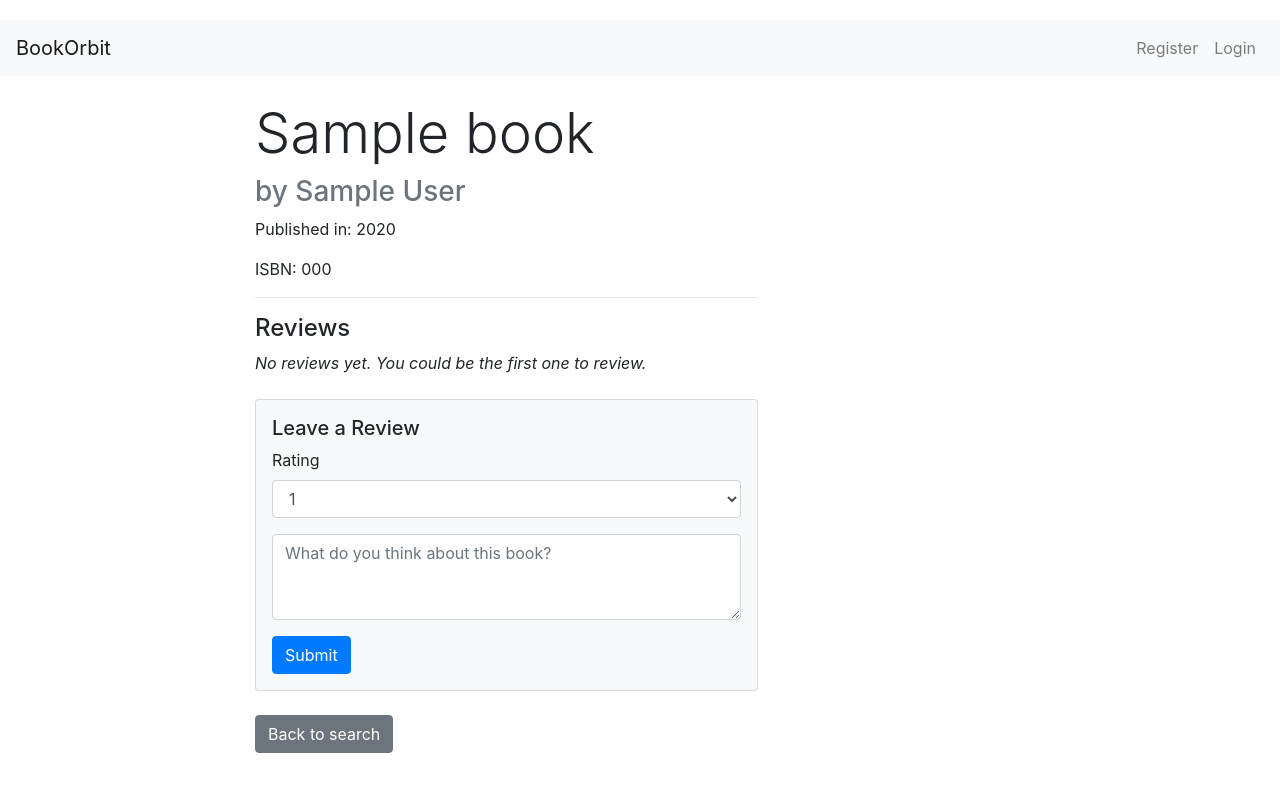
After one commit to Divya-Bhavsar03/ENGO651_Advanced_Geospatial_Labs, a Flask app: template Lab1/templates/book.html in a window 1280 px wide. The commit adds this page. Run offline with Flask 3, Linux system fonts and the light colour scheme; the template is opened without the code that fills it: most values are stand-ins (such as "Sample title", 1, 10 or a date in 2020); some libraries are stand-ins or nearby versions.

Commit message:
added functionality to view books when clicked

```diff
--- a/Lab1/application.py
+++ b/Lab1/application.py
@@ -99,6 +99,18 @@ def search():
 
     return render_template("search.html", books=books, query=query)
 
+@app.route("/book/<isbn>")
+def book(isbn):
+    if "user_id" not in session:
+        return redirect("/login")
+
+    row = db.execute(text("SELECT * FROM books WHERE isbn = :isbn"),{"isbn":isbn}).mappings().fetchone()
+
+    if row is None:
+        return render_template("book.html", error="No such book exists")
+
+    return render_template("book.html", book=row)
+
 @app.route("/logout")
 def logout():
     session.clear()
--- /dev/null
+++ b/Lab1/templates/book.html
@@ -0,0 +1,42 @@
+{% extends "layout.html" %}
+
+{% block body %}
+<div class="row">
+    <div class="col-md-8">
+        <h1 class="display-4">{{book.title}}</h1>
+        <h3 class="text-muted">by {{book.author}}</h3>
+        <p>Published in: {{book.year}}</p>
+        <p>ISBN: {{book.isbn}}</p>
+
+        <hr>
+
+        <h4>Reviews</h4>
+        <p><em>No reviews yet. You could be the first one to review.</em></p>
+
+        <div class="card bg-light p-3 mt-4">
+            <h5>Leave a Review</h5>
+            <form>
+                <div class="form-group">
+                    <label>Rating</label>
+                    <select class="form-control">
+                        <option>1</option>
+                        <option>2</option>
+                        <option>3</option>
+                        <option>4</option>
+                        <option>5</option>
+                    </select>
+                </div>
+                <div class="form-group">
+                    <textarea class="form-control" rows="3" placeholder="What do you think about this book?"></textarea>
+                </div>
+
+                <button type="submit" class="btn btn-primary">Submit</button>
+            </form>
+        </div>
+    </div>
+</div>
+
+<div class="mt-4">
+<a href="/" class="btn btn-secondary">Back to search</a>
+</div>
+{% endblock %}
--- a/Lab1/templates/search.html
+++ b/Lab1/templates/search.html
@@ -7,7 +7,7 @@
     {% if books %}
         <div class="list-group mt-3">
             {% for book in books %}
-                <a href="#" class="list-group-item list-group-item-action flex-column align-items-start">
+                <a href="/book/{{book.isbn}}" class="list-group-item list-group-item-action flex-column align-items-start">
                     <div class="d-flex w-100 justify-content-between">
                         <h5 class="mb-1">{{book.title}}</h5>
                         <small class="text-muted">{{book.year}}</small>
```
